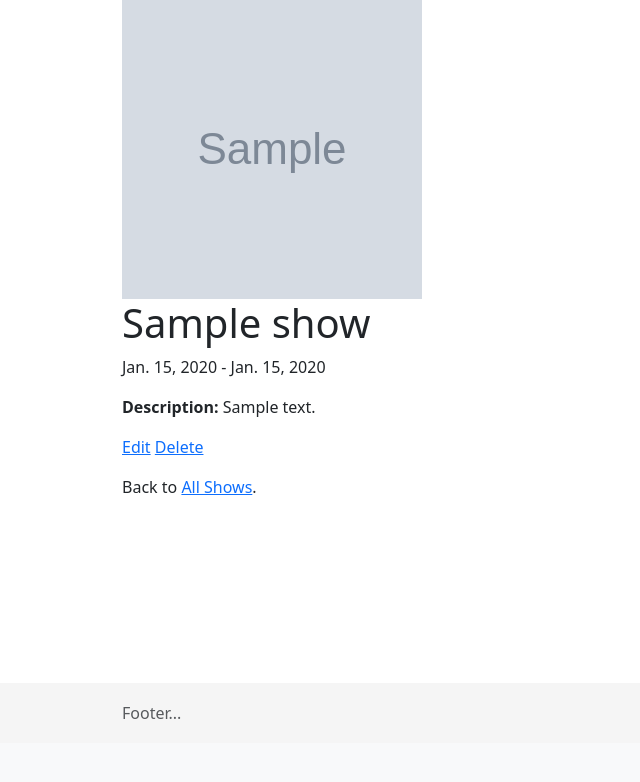
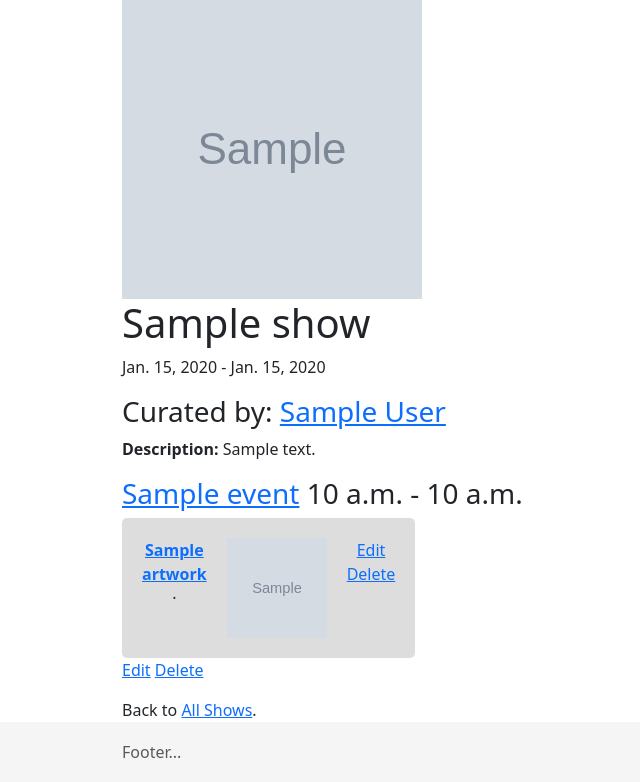
Before and after one commit to jackbackrack/120710-lithium, a Django app: page /events/show/1/ in a window 1280 px wide. Shown: the part 57-839 px from the top of the page, without its empty margins (50-690 px from the left). Before the commit the page ends 776 px from the top, so only its background shows below. Run offline with Django 5.2, Linux system fonts and the light colour scheme; a user stored in the database is signed in; tables that the repository leaves empty hold one stand-in row (values such as "Sample post"); grey boxes marked "Sample" are stand-in pictures.

Commit message:
better grid and tuning views

```diff
--- a/artworks/models.py
+++ b/artworks/models.py
@@ -6,8 +6,8 @@ from django.urls import reverse
 
 class Artwork(models.Model):
     name = models.CharField(max_length=255)
-    shows = models.ManyToManyField(Show)
-    artists = models.ManyToManyField(Artist)
+    shows = models.ManyToManyField(Show, related_name="artworks")
+    artists = models.ManyToManyField(Artist, related_name="artists")
     end_year = models.IntegerField()
     start_year = models.IntegerField(blank=True, null=True)
     medium = models.TextField(blank=True, null=True)
--- a/events/views.py
+++ b/events/views.py
@@ -103,6 +103,7 @@ class EventUpdateView(LoginRequiredMixin, UserPassesTestMixin, UpdateView):
     template_name = "events/event_edit.html"
 
     def test_func(self):
+        obj = self.get_object()
         for curator in obj.show.curators.all():
             if curator.user == self.request.user:
                 return True
--- a/static/css/base.css
+++ b/static/css/base.css
@@ -31,3 +31,28 @@ body {
   line-height: 60px; /* Vertically center the text there */
   background-color: #f5f5f5;
 }
+
+.grid {
+    max-width: 1200px;
+    margin: auto;
+}
+
+.grid-cards {
+    display: grid;
+    grid-template-columns: repeat(3, 1fr);
+    gap: 40px;
+}
+
+.grid-cards div {
+    padding: 10px;
+    border-radius: 5px;
+    background-color: #dddddd;
+}
+
+.grid-cards-inner {
+    display: flex;
+}
+
+.grid-cards-inner p {
+    padding-top: 10px;
+}
--- a/templates/artists/artist_detail.html
+++ b/templates/artists/artist_detail.html
@@ -24,11 +24,13 @@
     <p class="text-gray-500 text-sm"><strong>Statement: </strong>{{ artist.statement }}</p>
     {% endif %}
   </div>
+  {% if user.is_authenticated %}
   <div>
     <p><a href="{% url 'creators:artist_edit' artist.pk %}">Edit</a>
        <a href="{% url 'creators:artist_delete' artist.pk %}">Delete</a>
     </p>
     <p>Back to <a href="{% url 'creators:artist_list' %}">All Artists</a>.</p>
   </div>
+  {% endif %}
 </div>
 {% endblock %}
--- a/templates/artists/artist_list.html
+++ b/templates/artists/artist_list.html
@@ -6,8 +6,10 @@
 {% if user.is_authenticated %}
   <a href="{% url 'creators:artist_new' %}">New</a>
 {% endif %}
+<div class="grid">
+<div class="grid-cards">
 {% for artist in artist_list %}
-<div class="card">
+<div class="grid-cards-inner">
   <div class="card-header">
     <span class="fw-bold">
       <!-- add link here! -->
@@ -26,4 +28,6 @@
 </div>
 <br />
 {% endfor %}
+</div>
+</div>
 {% endblock content %}
--- a/templates/events/show_detail.html
+++ b/templates/events/show_detail.html
@@ -12,15 +12,51 @@
   <div class="col-span-2 p-6 bg-gray-100 rounded-xl">
     <h1 class="mb-6 text-3xl">{{ show.name }}</h1>
     <p class="mb-6 text-3xl">{{ show.start }} - {{ show.end }}</p>
+    <h3 class="mb-6">Curated by:
+    {% for curator in show.curators.all %}
+    <a href="{% url 'creators:artist_detail' curator.id %}"> {{ curator.user.first_name }} {{ curator.user.last_name }}</a>
+    {% endfor %}
+    </h3>
     {% if show.description %}
     <p class="text-gray-500 text-sm"><strong>Description: </strong>{{ show.description }}</p>
     {% endif %}
+    {% for event in show.events.all %}
+    <h3 class="mb-6"> <a href="{% url 'events:event_detail' event.id %}"> {{ event.name }}</a>
+    {{ event.start }} - {{ event.end }}</h3>
+    {% endfor %}
   </div>
+  <div class="grid">
+  <div class="grid-cards">
+  {% for artwork in show.artworks.all %}
+  <div class="grid-cards-inner">
+    <div class="card-header text-center">
+      <span class="fw-bold">
+        <a href="{{ artwork.get_absolute_url }}">{{ artwork.name }}</a>
+      </span> &middot;
+    </div>
+    <div class="card-body text-center">
+      {% if artwork.image %}
+      <img src="{{ artwork.image.url }}" class="rounded-xl" width="100" height="100">
+      {% endif %}
+    </div>
+    {% if user.is_authenticated %}
+    <div class="card-footer text-center text-muted">
+      <a href="{% url 'artworks:artwork_edit' artwork.pk %}">Edit</a>
+      <a href="{% url 'artworks:artwork_delete' artwork.pk %}">Delete</a>
+    </div>
+    {% endif %}
+  </div>
+  <br />
+  {% endfor %}
+  </div>
+  </div>
+  {% if user.is_authenticated %}
   <div>
     <p><a href="{% url 'events:show_edit' show.pk %}">Edit</a>
        <a href="{% url 'events:show_delete' show.pk %}">Delete</a>
     </p>
     <p>Back to <a href="{% url 'events:show_list' %}">All Shows</a>.</p>
   </div>
+  {% endif %}
 </div>
 {% endblock %}
--- a/templates/gallery/index.html
+++ b/templates/gallery/index.html
@@ -20,12 +20,13 @@
           <h2 class="text-2xl">{{ show.name }}</h2>
           <h2 class="mb-6">Curated by:
           {% for curator in show.curators.all %}
-            {{ curator.name }} blah
+            {{ curator.user.first_name }} {{ curator.user.last_name }}
           {% endfor %}
           </h2>
           <h3 class="mb-6">{{ show.start }} - {{ show.end }}</h3>
           {% for event in show.events.all %}
-          <h3 class="mb-6">{{ event.name }} {{ event.start }} - {{ event.end }}</h2>
+          <h3 class="mb-6"> <a href="{% url 'events:event_detail' event.id %}"> {{ event.name }}</a>
+          {{ event.start }} - {{ event.end }}</h3>
           {% endfor %}
         </div>
       </a>
```
Also changed, not shown: templates/artworks/artwork_detail.html (+8 -2 lines), templates/artworks/artwork_list.html (+7 -2 lines), templates/events/show_list.html (+7 -4 lines).
